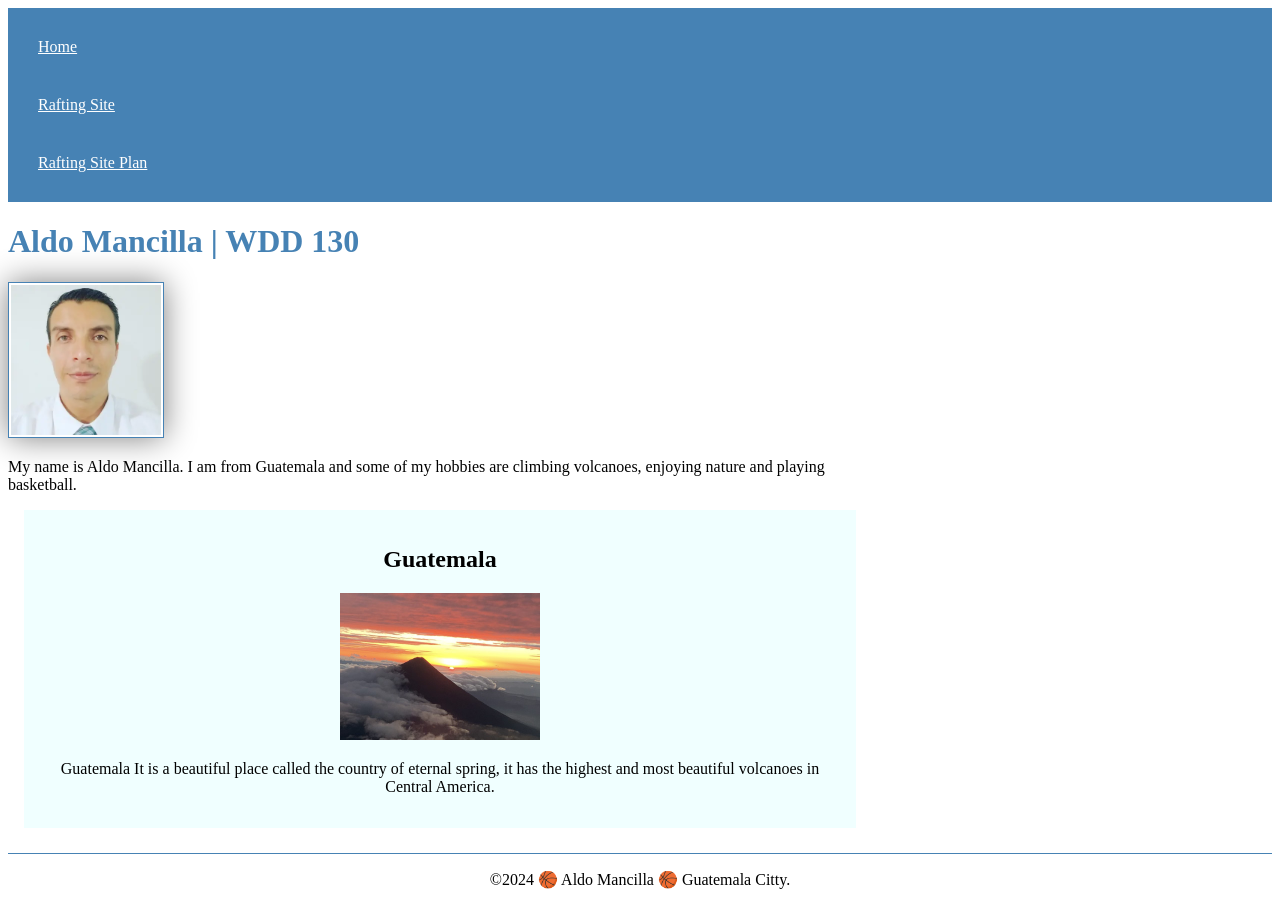
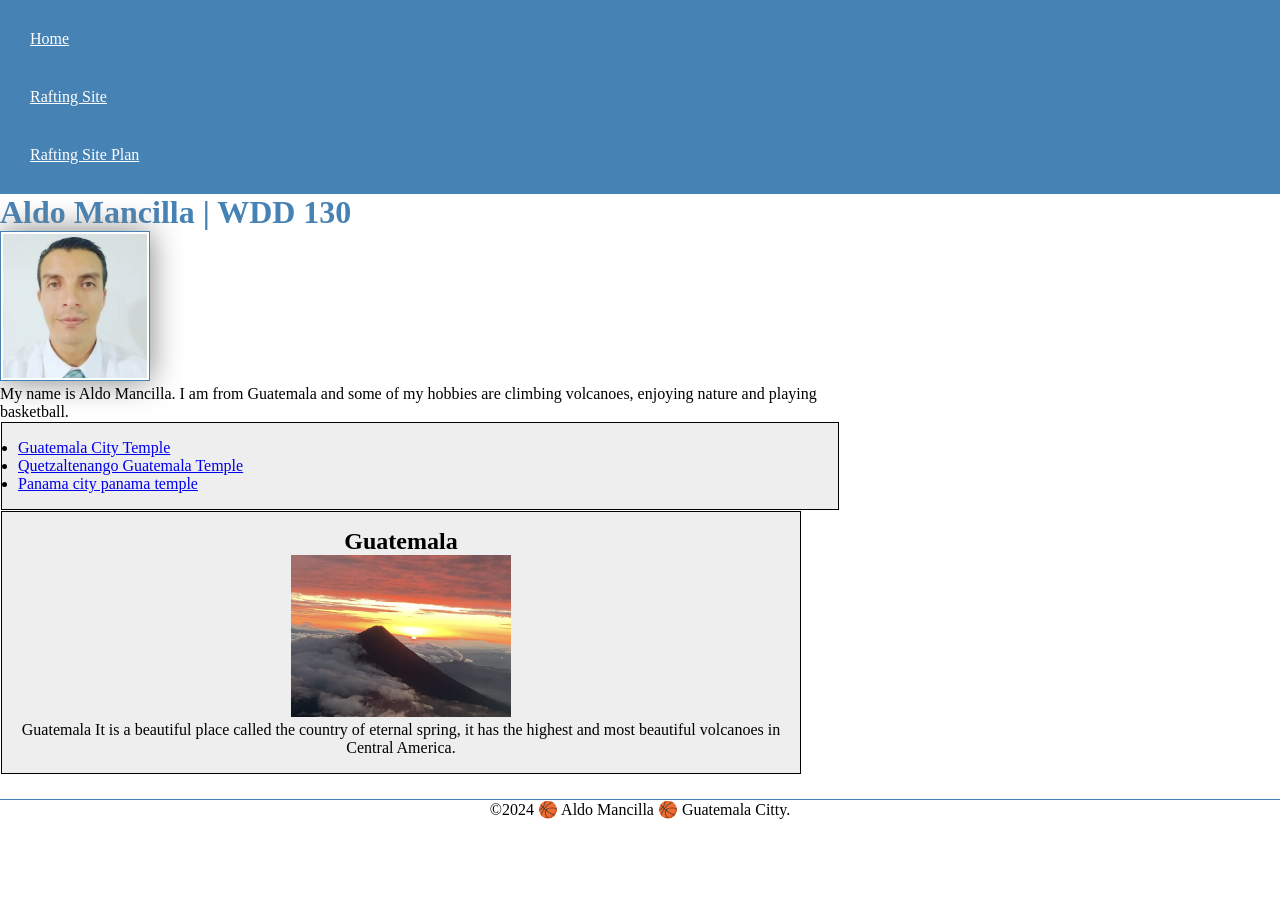
Before and after one commit to aldomancilla/wdd130, a plain HTML site: page index.html in a window 1280 px wide. After the commit the page ends 819 px from the top, so only its background shows below. Drawn offline with Linux system fonts and the light colour scheme.

Commit message:
Assignament

```diff
--- a/index.html
+++ b/index.html
@@ -21,8 +21,13 @@
         <h1>Aldo Mancilla | WDD 130</h1>
         <img src="images/profile.webp" alt="Hello, My name is Aldo Mancilla" width="200">
         <p>My name is Aldo Mancilla. I am from Guatemala and some of my hobbies are climbing volcanoes, enjoying nature and playing basketball.</p>
-       </main>
-       <aside>
+       <ul class="box">
+        <li><a href="https://www.churchofjesuschrist.org/temples/details/guatemala-city-guatemala-temple?lang=eng" target="_blank">Guatemala City Temple</a></li>
+        <li><a href="https://www.churchofjesuschrist.org/temples/details/quetzaltenango-guatemala-temple?lang=eng" target="_blank">Quetzaltenango Guatemala Temple</a></li>
+        <li><a href="https://www.churchofjesuschrist.org/temples/details/panama-city-panama-temple?lang=eng" target="_blank">Panama city panama temple</a></li>
+       </ul>
+        </main>
+       <aside class="box">
         <h2>Guatemala</h2>
         <img src="images/guatemala.jpg" alt="Guatenala Agua Volcano">
         <p>Guatemala It is a beautiful place called the country of eternal spring, it has the highest and most beautiful volcanoes in Central America. </p>
@@ -34,3 +39,4 @@
        </footer>
     </body>
 </html>
+<!--may 9 2023-->
--- a/styles/styles.css
+++ b/styles/styles.css
@@ -1,3 +1,9 @@
+* {
+    margin: 0;
+    padding: 0;
+    box-sizing: border-box;
+}
+
 nav {
     background-color: steelblue;
     padding: 10px;
@@ -40,8 +46,9 @@ aside {
 }
 
 aside img{
-    width: 200px;
+    width: 220px;
     height: auto;
+    text-align: center;
 }
 
 footer {
@@ -49,3 +56,10 @@ footer {
     border-top: 1px solid steelblue;
     text-align: center;
 }
+.box {
+    margin: 1px;
+    border: 1px solid rgba(0, 0, 0, 1);
+    padding: 1rem;
+    background-color: #eee;
+    color: #000;
+}
--- a/wwr/styles/site-plan-rafting.css
+++ b/wwr/styles/site-plan-rafting.css
@@ -0,0 +1,59 @@
+@import url('https://fonts.googleapis.com/css2?family=Roboto:ital,wght@0,100;0,300;0,400;0,500;0,700;0,900;1,100;1,300;1,400;1,500;1,700;1,900&display=swap');
+@import url('https://fonts.googleapis.com/css2?family=Montserrat:ital,wght@0,100..900;1,100..900&family=Roboto:ital,wght@0,100;0,300;0,400;0,500;0,700;0,900;1,100;1,300;1,400;1,500;1,700;1,900&display=swap');
+
+:root{
+    --primary-color: #fb8500;
+    --secondary-color: #023047;
+    --accent1-color: #fbefb9;
+    --accent2-color: #FFB703;
+
+    --heading-font: "Roboto", sans-serif;
+    --paragraph-font: "Montserrat", sans-serif;
+
+    --nav-background-color:var(--secondary-color);
+    --nav-link-color:var(--primary-color);
+    --nav-hover-link-color:var(--accent1-color);
+    --nav-hover-background-color:var(--secondary-color);
+}
+
+body{
+    font-family:var(--paragraph-font);
+    max-width: 960px;
+    padding: 20px;
+}
+
+h1, h2, h3, h4, h5, h6 {
+    font-family:var(--heading-font);
+    color:var(--primary-color);
+}
+
+header{
+    padding: 20px;
+    background-color:var(--accent1-color);
+}
+
+p {
+    padding: 25px;
+}
+
+nav {
+    background-color: var(--nav-background-color);
+    font-size: 1.2rem;
+    display: flex;
+}
+
+nav a {
+    display: block;
+    color: var(--nav-link-color);
+    text-decoration: none;
+    padding: 1rem;
+}
+
+nav a:link, nav a:visited {
+    color:  var(--nav-link-color);
+}
+
+nav a:hover {
+    color: var(--nav-hover-link-color);
+    background-color: var(--nav-hover-background-color);
+}
```
Also changed, not shown: wwr/site-plan-rafting.htm (+25 -9 lines), week02/holygrail.html (line endings or trailing spaces), wwr/images/logo.png (added), 1 other file.
